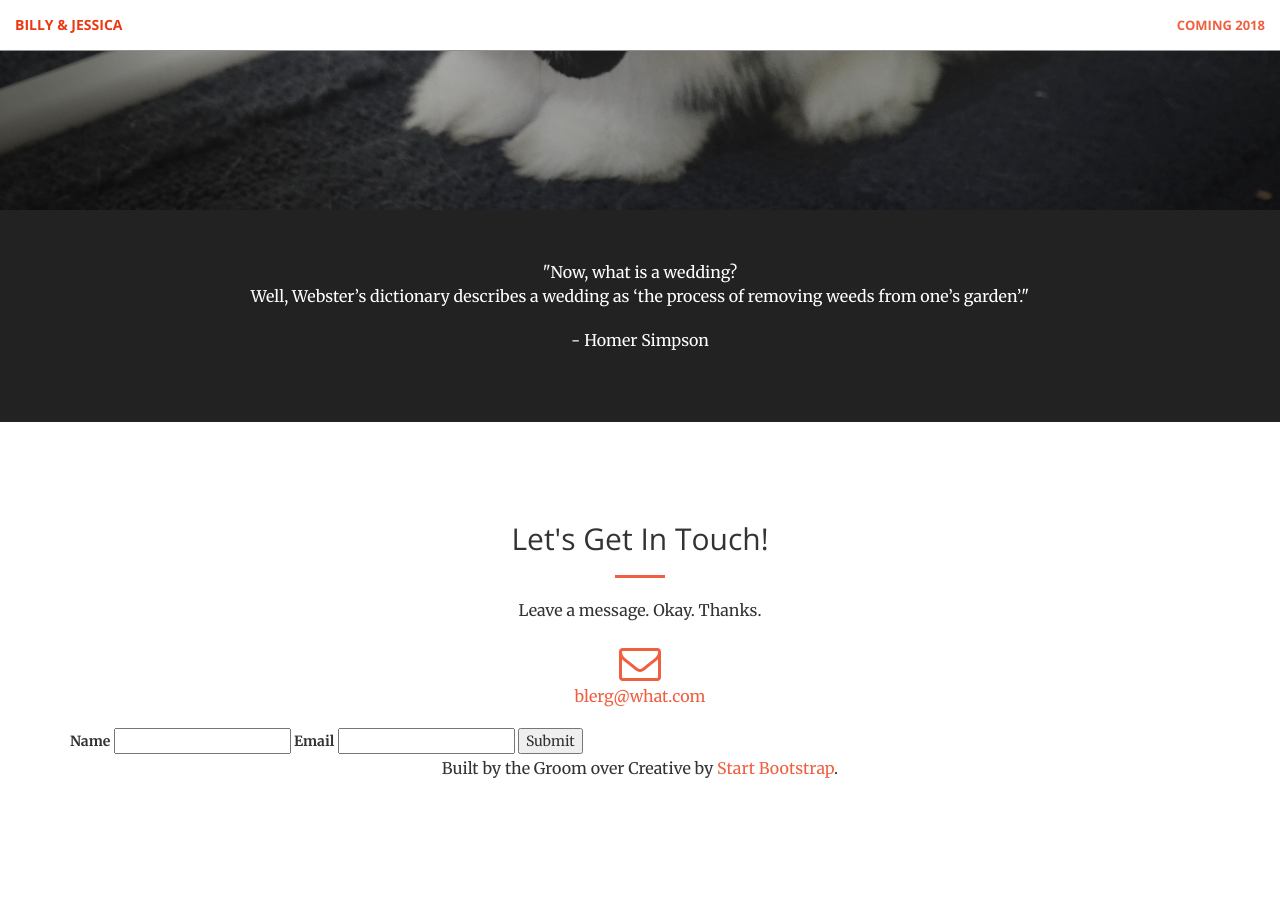
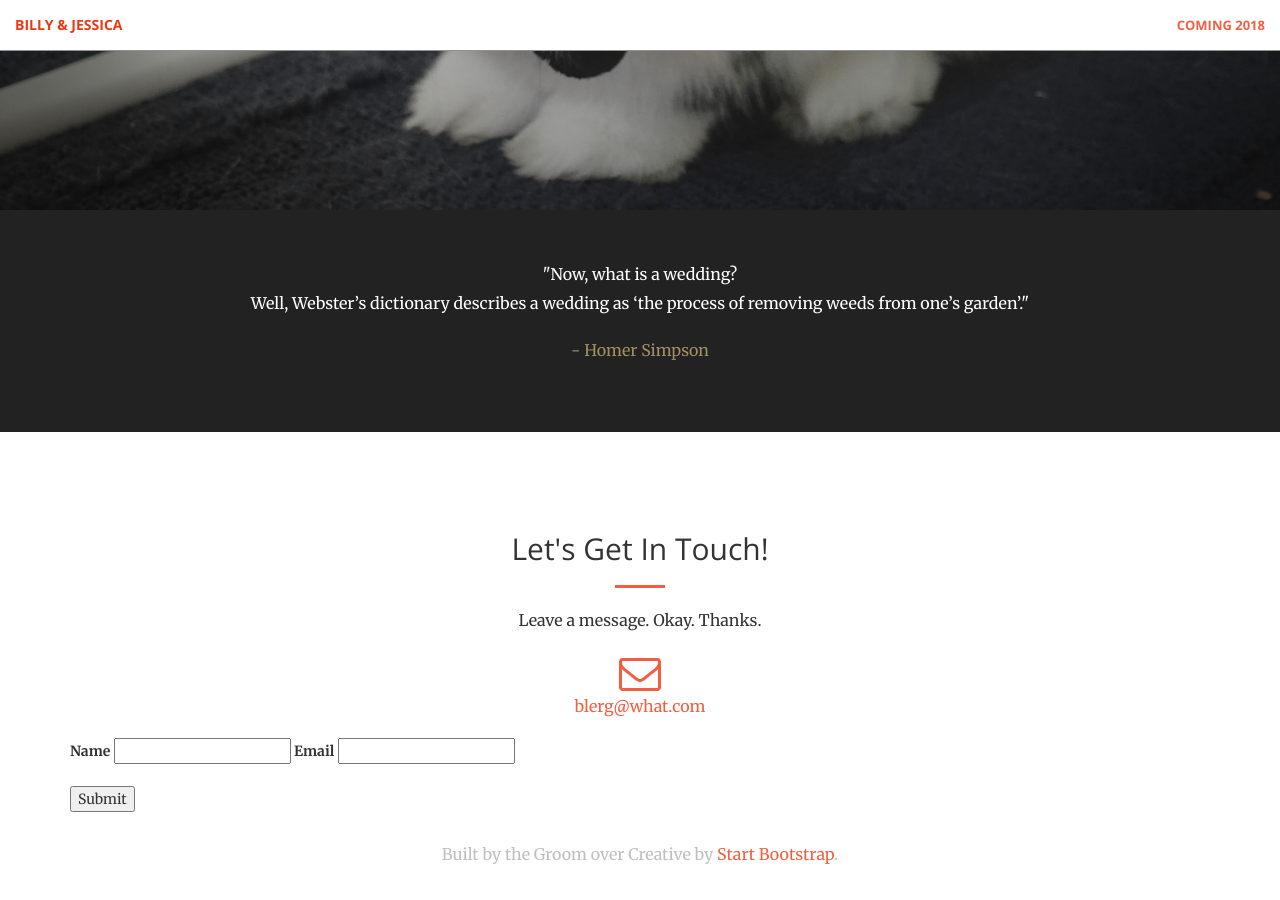
Before and after one commit to notbleh/wed-website, a Jekyll site: the page built from index.html, in a window 1280 px wide and 900 px high, scrolled down 690 px. Built offline with Jekyll 4.4.1, drawn with Linux system fonts in a browser that asks for light colours; nearby versions of some CDN libraries.

Commit message:
Update head.html

```diff
--- a/_includes/head.html
+++ b/_includes/head.html
@@ -21,6 +21,7 @@
 
     <!-- Custom CSS -->
     <link rel="stylesheet" href="css/main.css" type="text/css">
+    <link rel="stylesheet" href="css/style.css" type="text/css">
 
 
     <!-- HTML5 Shim and Respond.js IE8 support of HTML5 elements and media queries -->
```
